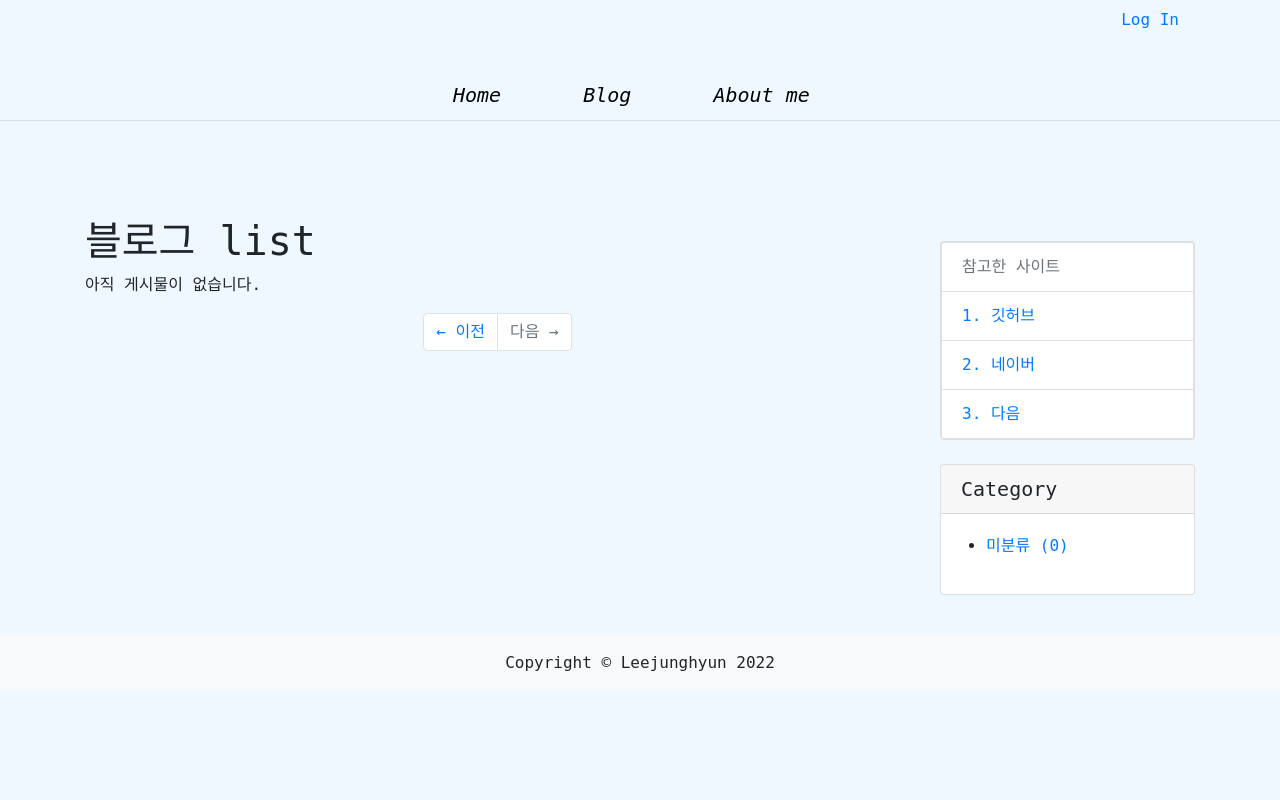
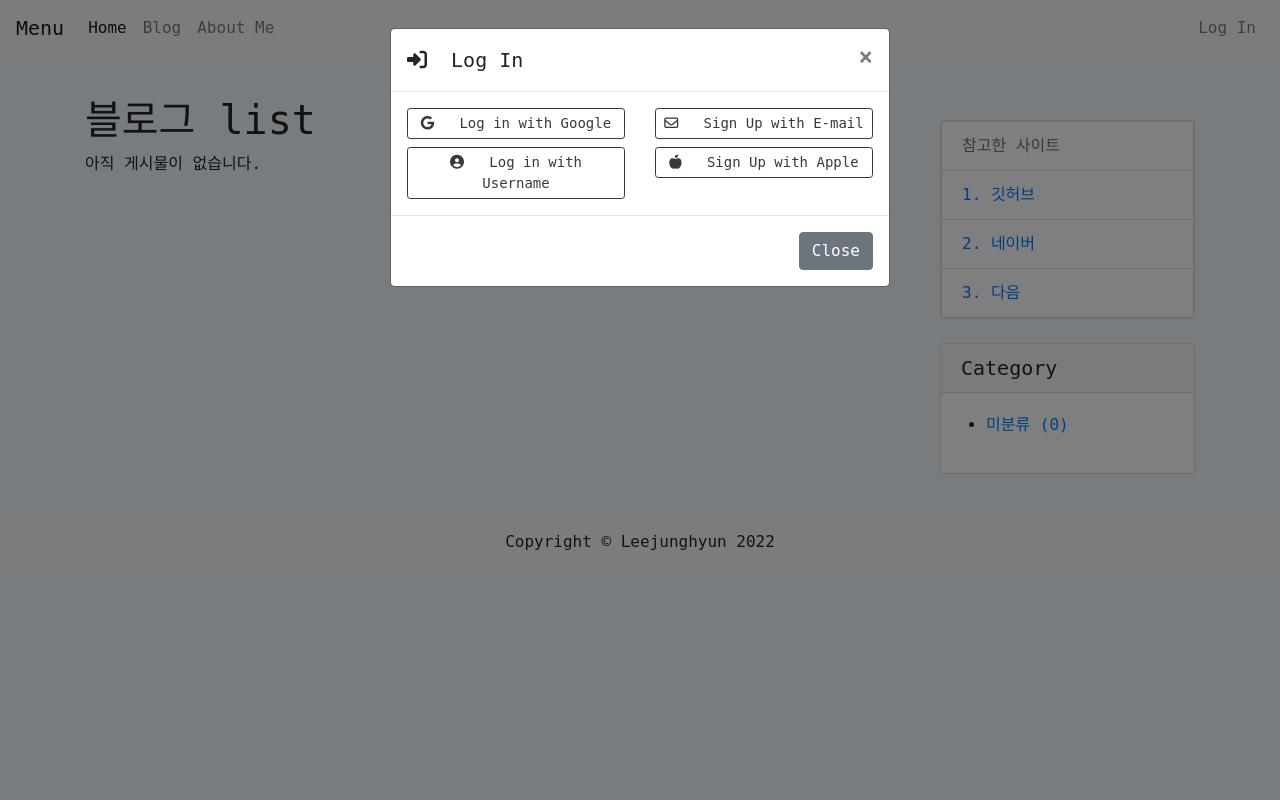
Before and after one commit to leejunghyunA/Django, a Django app: page /blog/ in a window 1280 px wide, after a click on "Log In". Run offline with Django 3.2, Linux system fonts and the light colour scheme; data that the repository does not hold is empty; some libraries are stand-ins or nearby versions.

Commit message:
구글 로그인 기능 추가

```diff
--- a/blog/admin.py
+++ b/blog/admin.py
@@ -1,8 +1,9 @@
 from django.contrib import admin
+from markdownx.admin import MarkdownxModelAdmin
 from .models import Post, Category, Tag
 
 # 관리자 페이지에 Post 모델 등록
-admin.site.register(Post)
+admin.site.register(Post, MarkdownxModelAdmin)
 
 # Category name 필드에 값 입력시 자동으로 slug 생성
 class CategoryAdmin(admin.ModelAdmin):
--- a/blog/templates/blog/navbar.html
+++ b/blog/templates/blog/navbar.html
@@ -1,42 +1,68 @@
-<style>
-    .menu *{
-        display: inline;
-    }
-    .menu li{
-        margin: 35px;
-    }
-    .menu li a{
-        color: rgb(1,1,1);
-        text-decoration: none;
-    }
-    .menu ul{
-        padding: 30%;
-    }
-    .menu{
-        font-size: 20px;
-        font-style: italic;
-        align-items: center;
-        padding-top: 80px;
-        top: 0;
-        lef: 0;
-        right: 0;
-        height: 80px;
-    }
-</style>
 <!-- navbar -->
-<div class="container">
-    <header id = "header">
-        <div class="float-right">
-            <a class="nav-link" href="#" data-toogle="modal" data-target="#loginModal">Log In</a>
+{% load socialaccount %}
+<nav class="navbar navbar-expand-lg navbar-light bg-light fixed-top">
+    <a class="navbar-brand" href="#">Menu</a>
+    <button class="navbar-toggler" type="button" data-toggle="collapse" data-target="#navbarNavDropdown" aria-controls="navbarNavDropdown" aria-expanded="false" aria-label="Toggle navigation">
+        <span class="navbar-toggler-icon"></span>
+    </button>
+    <div class="collapse navbar-collapse" id="navbarNavDropdown">
+        <ul class="navbar-nav">
+            <li class="nav-item active">
+                <a class="nav-link" href="/">Home</a>
+            </li>
+            <li class="nav-item">
+                <a class="nav-link" href="/blog/">Blog</a>
+            </li>
+            <li class="nav-item">
+                <a class="nav-link" href="/about_me/">About Me</a>
+            </li>
+
+        </ul>
+        <ul class="navbar-nav ml-auto">
+            {% if user.is_authenticated %}
+            <li class="nav-item dropdown">
+                <a class="nav-link dropdown-toggle" href="#" id="navbarDropdownMenuLink" role="button" data-toggle="dropdown" aria-haspopup="true" aria-expanded="false">
+                    {{ user.username }}
+                </a>
+                <div class="dropdown-menu" aria-labelledby="navbarDropdownMenuLink">
+                    <a class="dropdown-item" href="/accounts/logout/">Log Out</a>
+                </div>
+            </li>
+            {% else %}
+                <li class="nav-item">
+                    <a class="nav-link" href="#" data-toggle="modal" data-target="#loginModal">Log In</a>
+                </li>
+            {% endif %}
+        </ul>
+    </div>
+</nav>
+
+<!--모달-->
+<div class="modal fade" id="loginModal" tabindex="-1" role="dialog" aria-labelledby="logInModalLabel"
+     aria-hidden="true">
+    <div class="modal-dialog" role="document">
+        <div class="modal-content">
+            <div class="modal-header">
+                <h5 class="modal-title" id="loginModalLabel"> <i class="fas fa-sign-in-alt"></i>&nbsp Log In</h5>
+                <button type="button" class="close" data-dismiss="modal" aria-label="Close">
+                    <span aria-hidden="true">&times;</span>
+                </button>
+            </div>
+            <div class="modal-body">
+                <div class="row">
+                    <div class="col-md-6">
+                        <a role="button" class="btn btn-outline-dark btn-block btn-sm " href="{% provider_login_url 'google' %}"><i class="fab fa-google"></i>&nbsp&nbsp Log in with Google</a>
+                        <a role="button" class="btn btn-outline-dark btn-block btn-sm" href="/accounts/login/"><i class="fa-solid fa-circle-user"></i>&nbsp&nbsp Log in with Username</a>
+                    </div>
+                    <div class="col-md-6">
+                        <a role="button" class="btn btn-outline-dark btn-block btn-sm" href="/accounts/signup/"><i class="far fa-envelope"></i>&nbsp&nbsp Sign Up with E-mail</a>
+                        <a role="button" class="btn btn-outline-dark btn-block btn-sm" href="/accounts/signup/"><i class="fa-solid fa-apple-whole"></i>&nbsp&nbsp Sign Up with Apple</a>
+                    </div>
+                </div>
+            </div>
+            <div class="modal-footer">
+                <button type="button" class="btn btn-secondary" data-dismiss="modal">Close</button>
+            </div>
         </div>
-        <nav class="menu">
-            <ul>
-                <li><a href = "/">Home</a></li>
-                <li><a href = "/blog/">Blog</a></li>
-                <li><a href = "/about_me/">About me</a></li>
-            </ul>
-        </div>
-    </nav>
+    </div>
 </div>
-<br/>
-<hr>
--- a/blog/templates/blog/post_detail.html
+++ b/blog/templates/blog/post_detail.html
@@ -36,7 +36,8 @@
             <img class="img-fluid rounded" src="https://picsum.photos/seed/{{post.id}}/700/400" alt="random_image">
         {% endif %}
         <hr>
-        <p>{{post.content}}</p>
+        <!--마크다운 문법에 따라 저장되어있는 텍스트를 html로 변환 후 가져옴(safe=>html이스케이핑 방지)-->
+        <p>{{post.get_content_markdown|safe}}</p>
 
         <!-- tag 보이게 -->
         {% if post.tags.exists %}
--- a/blog/templates/blog/post_form.html
+++ b/blog/templates/blog/post_form.html
@@ -21,4 +21,5 @@
         </table>
         <button type="submit" class="btn btn-primary float-right">Submit</button>
     </form>
+    {{form.media}}
 {% endblock %}
--- a/blog/templates/blog/post_list.html
+++ b/blog/templates/blog/post_list.html
@@ -41,7 +41,7 @@
                         <h5 class="text-muted">{{p.hook_text}}</h5>
                     {% endif %}
                     <h4>{{p.created_at}}</h4>
-                    <p class="card-text">{{p.content | truncatewords:45}}</p>
+                    <p class="card-text">{{p.get_content_markdown | truncatewords_html:45|safe}}</p>
 
                     <!-- tag 보이게 -->
                     {% if p.tags.exists %}
--- a/blog/urls.py
+++ b/blog/urls.py
@@ -1,4 +1,4 @@
-# from . import views => 현재 폴더에 있는 views.py를 가져옴
+
 from django.urls import path, include
 from . import views
 
--- a/dj/urls.py
+++ b/dj/urls.py
@@ -1,22 +1,7 @@
-"""dj URL Configuration
 
-The `urlpatterns` list routes URLs to views. For more information please see:
-    https://docs.djangoproject.com/en/3.2/topics/http/urls/
-Examples:
-Function views
-    1. Add an import:  from my_app import views
-    2. Add a URL to urlpatterns:  path('', views.home, name='home')
-Class-based views
-    1. Add an import:  from other_app.views import Home
-    2. Add a URL to urlpatterns:  path('', Home.as_view(), name='home')
-Including another URLconf
-    1. Import the include() function: from django.urls import include, path
-    2. Add a URL to urlpatterns:  path('blog/', include('blog.urls'))
-"""
-from xml.etree.ElementInclude import include
+# from xml.etree.ElementInclude import include
 from django.contrib import admin
-from django.urls import path, include
-
+from django.urls import include, path
 from django.conf import settings
 from django.conf.urls.static import static
 
@@ -26,6 +11,8 @@ urlpatterns = [
     path('admin/', admin.site.urls),
     path('blog/', include('blog.urls')),
     path('', include('single_pages.urls')),
+    path('markdownx/', include('markdownx.urls')),
+    path('accounts/', include('allauth.urls')),
 ]
 
 urlpatterns += static(settings.MEDIA_URL, document_root=settings.MEDIA_ROOT)
```
Also changed, not shown: blog/models.py (+9 -1 lines), blog/templates/blog/navbar2.html (deleted, +0 -21 lines), blog/templates/blog/navbar33.html (added, +43 -0 lines), dj/settings.py (+17 -0 lines).
